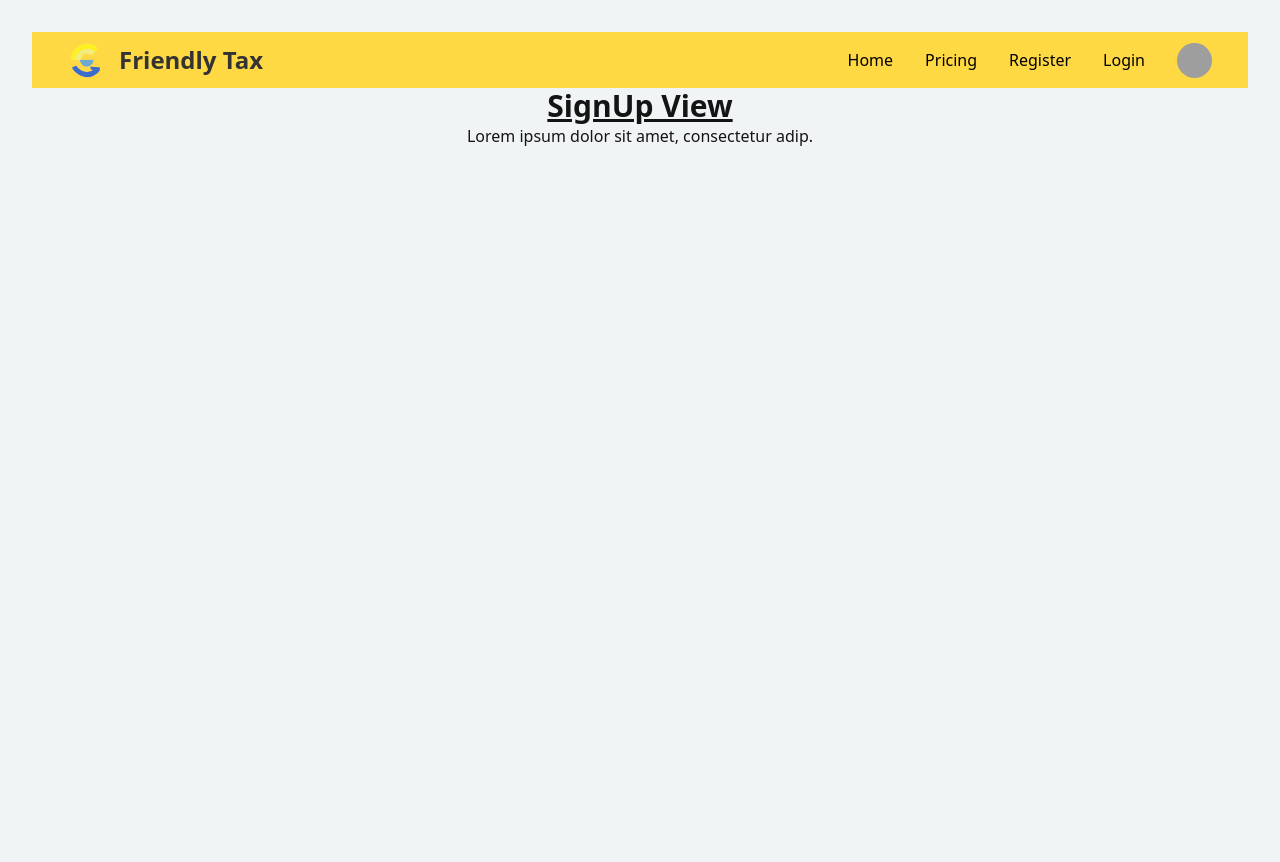
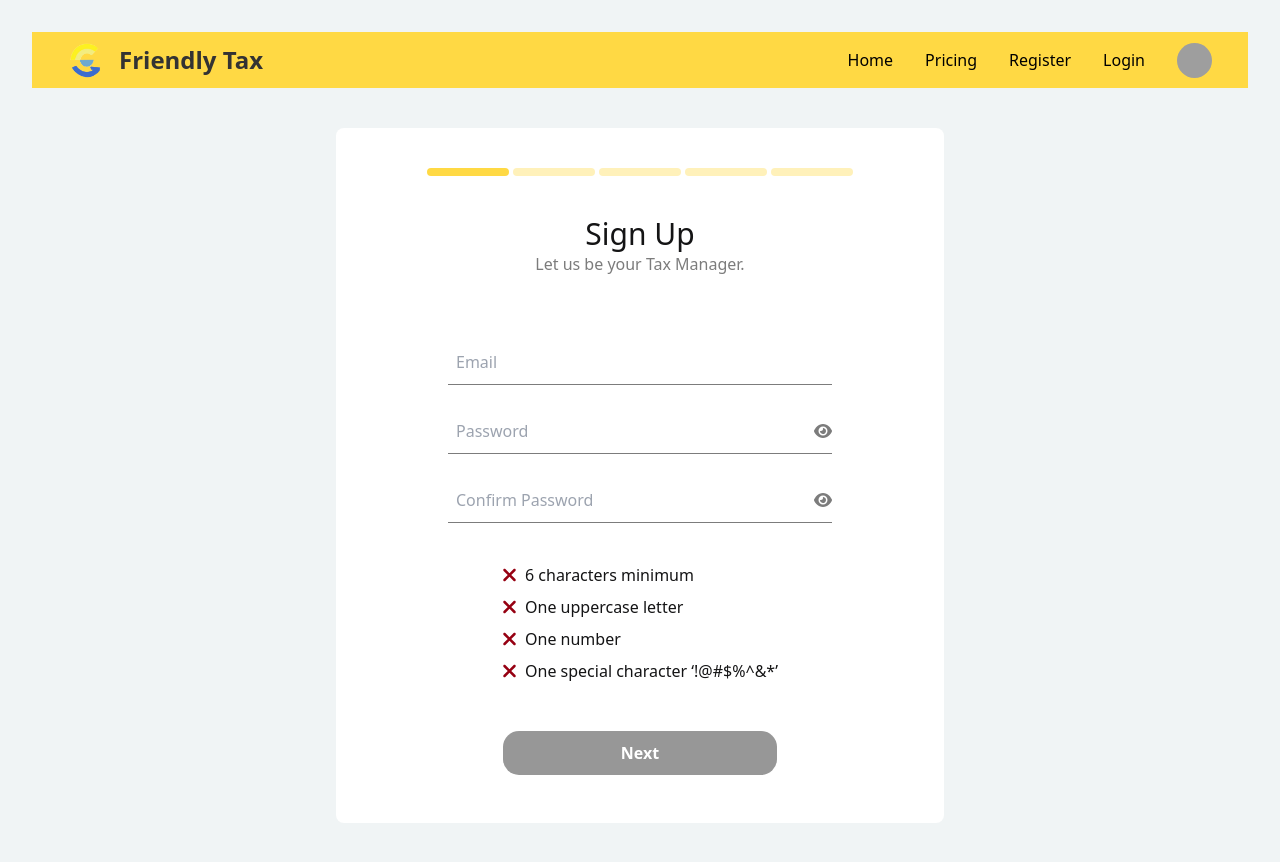
Before and after one commit to ThanabodeeSaepui/friendly-tax-site, a React (Vite) app in the folder packages/web/: page /register in a window 1280 px wide. Shown: the top 862 px of the page. Before the commit the page ends 800 px from the top, so only its background shows below. Built offline with nearby package versions, Linux system fonts and the light colour scheme; grey boxes are pictures that could not be loaded.

Commit message:
update signup #1

```diff
--- a/packages/web/index.html
+++ b/packages/web/index.html
@@ -1,13 +1,16 @@
 <!doctype html>
 <html lang="en">
+
 <head>
   <meta charset="UTF-8" />
   <link rel="icon" type="image/svg+xml" href="/vite.svg" />
   <meta name="viewport" content="width=device-width, initial-scale=1.0" />
   <title>Friendly Tax</title>
 </head>
+
 <body>
   <div id="root"></div>
   <script type="module" src="/src/main.jsx"></script>
 </body>
+
 </html>
--- a/packages/web/package.json
+++ b/packages/web/package.json
@@ -9,6 +9,11 @@
     "preview": "vite preview"
   },
   "dependencies": {
+    "@fortawesome/fontawesome-svg-core": "^6.5.1",
+    "@fortawesome/free-brands-svg-icons": "^6.5.1",
+    "@fortawesome/free-regular-svg-icons": "^6.5.1",
+    "@fortawesome/free-solid-svg-icons": "^6.5.1",
+    "@fortawesome/react-fontawesome": "^0.2.0",
     "react": "^18.2.0",
     "react-dom": "^18.2.0",
     "react-router-dom": "^6.21.3"
--- a/packages/web/src/pages/SignIn.jsx
+++ b/packages/web/src/pages/SignIn.jsx
@@ -1,8 +1,23 @@
+import { useState } from "react"
+
 export default function SignIn() {
-    return (
-      <>
-        <h2 className="text-3xl font-bold underline">SignIn View</h2>
-        <p>Lorem ipsum dolor sit amet, consectetur adip.</p>
-      </>
-    );
+  const [currentPage, setCurentPage] = useState(1)
+  return(
+  <div>
+    <table>
+      <thead>
+        <th>ID</th>
+        <th>Email</th>
+      </thead>
+      <tbody>
+        <tr>1
+          <td>test</td>
+        </tr>
+        <tr>2
+          <td>cat</td>
+        </tr>
+      </tbody>
+    </table>
+  </div>
+  )
 }
--- a/packages/web/src/pages/SignUp.jsx
+++ b/packages/web/src/pages/SignUp.jsx
@@ -1,8 +1,57 @@
+import { FontAwesomeIcon } from '@fortawesome/react-fontawesome'
+import { faXmark, faEye } from "@fortawesome/free-solid-svg-icons";
+
 export default function SignUp() {
     return (
       <>
-        <h2 className="text-3xl font-bold underline">SignUp View</h2>
-        <p>Lorem ipsum dolor sit amet, consectetur adip.</p>
+      {/* main container */}
+        <div className="rounded-lg bg-white my-10 mx-[25%]">
+          <div className="grid grid-cols-5 mx-[15%] gap-1">
+            <div className="bg-[#FFD944] h-2 rounded-full my-10"></div>
+            <div className="bg-[#FFF1BA] h-2 rounded-full my-10"></div>
+            <div className="bg-[#FFF1BA] h-2 rounded-full my-10"></div>
+            <div className="bg-[#FFF1BA] h-2 rounded-full my-10"></div>
+            <div className="bg-[#FFF1BA] h-2 rounded-full my-10"></div>
+          </div>
+          <h1 className="font-medium text-3xl">Sign Up</h1>
+          <h1 className="text-[#7C7C7C] pb-16">Let us be your Tax Manager.</h1>
+          {/* input field */}
+          <div className="flex justify-center">
+            <form className="w-full max-w-sm">
+              <div className="border-b border-[#7C7C7C] md:items-center  py-2">
+                <input className="appearance-none bg-transparent border-none w-full mr-3 py-1 px-2 leading-tight focus:outline-none" type="text" placeholder="Email" aria-label="Email">
+                </input>
+              </div>
+              <div className="pb-6"></div>
+              <div className="border-b border-[#7C7C7C] py-2 flex flex-row items-center">
+                <input className="appearance-none bg-transparent border-none w-full mr-3 py-1 px-2 leading-tight focus:outline-none" type="text" placeholder="Password" aria-label="Email">
+                </input>
+                <FontAwesomeIcon icon={faEye} color='#7C7C7C' className='cursor-pointer'/>
+              </div>
+              <div className="pb-6"></div>
+              <div className="border-b border-[#7C7C7C] py-2 flex flex-row items-center">
+                <input className="appearance-none bg-transparent border-none w-full mr-3 py-1 px-2 leading-tight focus:outline-none" type="text" placeholder="Confirm Password" aria-label="Confirm Email">
+                </input>
+                <FontAwesomeIcon icon={faEye} color='#7C7C7C' className='cursor-pointer'/>
+              </div>
+            </form>
+          </div>
+          <div className="flex justify-center md:text-left mt-10">
+            <ul className="space-y-2">
+              <li><FontAwesomeIcon icon={faXmark} size='lg' color='#960012' className='mr-2'/>6 characters minimum</li>
+              <li><FontAwesomeIcon icon={faXmark} size='lg' color='#960012' className='mr-2'/>One uppercase letter</li>
+              <li><FontAwesomeIcon icon={faXmark} size='lg' color='#960012' className='mr-2'/>One number</li>
+              <li><FontAwesomeIcon icon={faXmark} size='lg' color='#960012' className='mr-2'/>One special character ‘!@#$%^&*’</li>
+            </ul>
+          </div>
+
+
+          <div>
+  </div>
+
+            <button className="bg-[#979797] text-white font-bold w-[45%] py-2.5 my-12 rounded-2xl">Next</button>
+
+        </div>
       </>
     );
 }
```
Also changed, not shown: 1 other file (tests, documents, lock files or other folders). Lines whose indentation alone changed are shown as unchanged.
